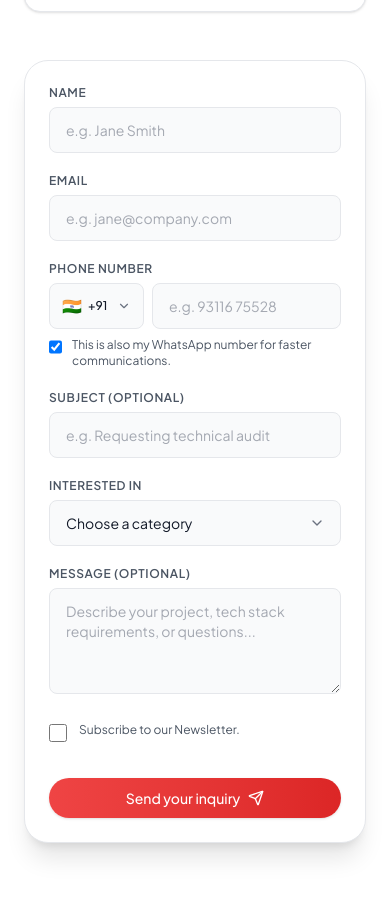
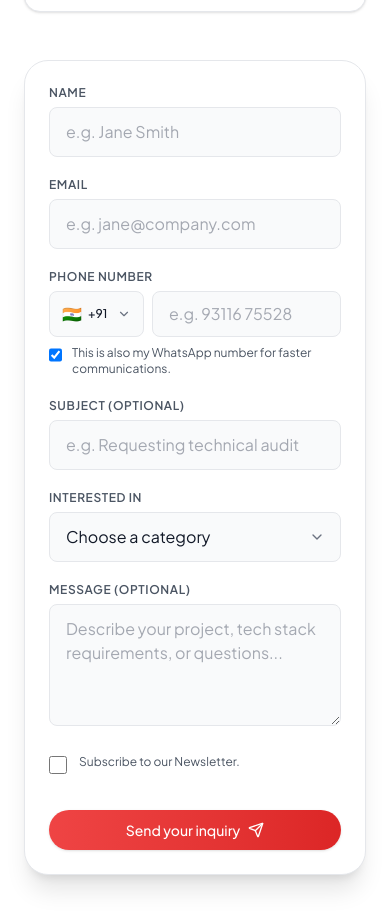
Before and after one commit to vishamanofficial/HPCLONE, a React (Vite) app: page /contact in a window 390 px wide. Shown: the part 963-1886 px from the top of the page. Built offline with nearby package versions, Linux system fonts and the light colour scheme.

Commit message:
feat: trying to fix iphone zoomm in issue

```diff
--- a/src/components/ui/Input.tsx
+++ b/src/components/ui/Input.tsx
@@ -32,7 +32,7 @@ export const Input = forwardRef<HTMLInputElement, InputProps>(
             type={type}
             aria-invalid={error ? "true" : "false"}
             aria-describedby={error ? `${inputId}-error` : undefined}
-            className={`w-full px-4 py-3 bg-surface border rounded-lg text-sm text-text-primary transition-all duration-300 placeholder:text-text-muted/60 focus:bg-card focus:border-primary focus:ring-1 focus:ring-primary ${
+            className={`w-full px-4 py-3 bg-surface border rounded-lg text-base md:text-sm text-text-primary transition-all duration-300 placeholder:text-text-muted/60 focus:bg-card focus:border-primary focus:ring-1 focus:ring-primary ${
               leftIcon ? "pl-11" : ""
             } ${
               error
--- a/src/components/ui/PhoneInput.tsx
+++ b/src/components/ui/PhoneInput.tsx
@@ -96,7 +96,7 @@ export const PhoneInput: React.FC<PhoneInputProps> = ({
             placeholder={placeholder}
             value={phone}
             onChange={handlePhoneChange}
-            className={`w-full px-4 py-3 bg-surface border rounded-lg text-sm text-text-primary transition-all duration-300 placeholder:text-text-muted/60 focus:bg-card focus:border-primary focus:ring-1 focus:ring-primary h-[46px] ${
+            className={`w-full px-4 py-3 bg-surface border rounded-lg text-base md:text-sm text-text-primary transition-all duration-300 placeholder:text-text-muted/60 focus:bg-card focus:border-primary focus:ring-1 focus:ring-primary h-[46px] ${
               error ? "border-red-500 ring-1 ring-red-500 focus:border-red-500 focus:ring-red-500" : "border-border"
             }`}
           />
@@ -114,7 +114,7 @@ export const PhoneInput: React.FC<PhoneInputProps> = ({
                 placeholder="Search country or code..."
                 value={searchQuery}
                 onChange={(e) => setSearchQuery(e.target.value)}
-                className="w-full bg-transparent text-xs text-text-primary border-none outline-none focus:outline-none focus:ring-0 focus:border-transparent focus-visible:outline-none focus-visible:ring-0 focus-visible:border-transparent [box-shadow:none] focus-visible:[box-shadow:none] placeholder:text-text-muted/50 py-1"
+                className="w-full bg-transparent text-base md:text-xs text-text-primary border-none outline-none focus:outline-none focus:ring-0 focus:border-transparent focus-visible:outline-none focus-visible:ring-0 focus-visible:border-transparent [box-shadow:none] focus-visible:[box-shadow:none] placeholder:text-text-muted/50 py-1"
               />
             </div>
 
--- a/src/components/ui/Select.tsx
+++ b/src/components/ui/Select.tsx
@@ -33,7 +33,7 @@ export const Select = forwardRef<HTMLSelectElement, SelectProps>(
             ref={ref}
             aria-invalid={error ? "true" : "false"}
             aria-describedby={error ? `${selectId}-error` : undefined}
-            className={`w-full px-4 py-3 bg-surface border rounded-lg text-sm text-text-primary transition-all duration-300 focus:bg-card focus:border-primary focus:ring-1 focus:ring-primary appearance-none ${
+            className={`w-full px-4 py-3 bg-surface border rounded-lg text-base md:text-sm text-text-primary transition-all duration-300 focus:bg-card focus:border-primary focus:ring-1 focus:ring-primary appearance-none ${
               error
                 ? "border-red-500 ring-1 ring-red-500 focus:border-red-500 focus:ring-red-500"
                 : "border-border"
--- a/src/components/ui/Textarea.tsx
+++ b/src/components/ui/Textarea.tsx
@@ -25,7 +25,7 @@ export const Textarea = forwardRef<HTMLTextAreaElement, TextareaProps>(
           rows={rows}
           aria-invalid={error ? "true" : "false"}
           aria-describedby={error ? `${textareaId}-error` : undefined}
-          className={`w-full px-4 py-3 bg-surface border rounded-lg text-sm text-text-primary transition-all duration-300 placeholder:text-text-muted/60 focus:bg-card focus:border-primary focus:ring-1 focus:ring-primary resize-y ${
+          className={`w-full px-4 py-3 bg-surface border rounded-lg text-base md:text-sm text-text-primary transition-all duration-300 placeholder:text-text-muted/60 focus:bg-card focus:border-primary focus:ring-1 focus:ring-primary resize-y ${
             error
               ? "border-red-500 ring-1 ring-red-500 focus:border-red-500 focus:ring-red-500"
               : "border-border"
--- a/src/pages/Home.tsx
+++ b/src/pages/Home.tsx
@@ -1000,7 +1000,7 @@ export const Home: React.FC = () => {
                       type="text"
                       id="form-name"
                       placeholder="Jane Doe"
-                      className={`w-full px-4 py-3 text-sm rounded-xl border bg-surface text-text-primary focus:outline-none focus:ring-2 focus:ring-primary/20 focus:border-primary transition-all ${
+                      className={`w-full px-4 py-3 text-base md:text-sm rounded-xl border bg-surface text-text-primary focus:outline-none focus:ring-2 focus:ring-primary/20 focus:border-primary transition-all ${
                         errors.name ? "border-red-500" : "border-border"
                       }`}
                       value={formData.name}
@@ -1020,7 +1020,7 @@ export const Home: React.FC = () => {
                       type="email"
                       id="form-email"
                       placeholder="jane@company.com"
-                      className={`w-full px-4 py-3 text-sm rounded-xl border bg-surface text-text-primary focus:outline-none focus:ring-2 focus:ring-primary/20 focus:border-primary transition-all ${
+                      className={`w-full px-4 py-3 text-base md:text-sm rounded-xl border bg-surface text-text-primary focus:outline-none focus:ring-2 focus:ring-primary/20 focus:border-primary transition-all ${
                         errors.email ? "border-red-500" : "border-border"
                       }`}
                       value={formData.email}
@@ -1060,11 +1060,11 @@ export const Home: React.FC = () => {
                     </div>
                   </div>
 
-                  <div>
+                   <div>
                     <label className="block text-xs font-bold text-text-secondary uppercase mb-1.5" htmlFor="form-budget">Est. Project Budget</label>
                     <select
                       id="form-budget"
-                      className="w-full px-4 py-3 text-sm rounded-xl border border-border bg-surface text-text-primary focus:outline-none focus:ring-2 focus:ring-primary/20 focus:border-primary transition-all"
+                      className="w-full px-4 py-3 text-base md:text-sm rounded-xl border border-border bg-surface text-text-primary focus:outline-none focus:ring-2 focus:ring-primary/20 focus:border-primary transition-all"
                       value={formData.budget}
                       onChange={(e) => setFormData({ ...formData, budget: e.target.value })}
                     >
@@ -1081,7 +1081,7 @@ export const Home: React.FC = () => {
                       id="form-message"
                       rows={3}
                       placeholder="Describe what you want to build (e.g. mobile app, web dashboard, SaaS architecture)..."
-                      className={`w-full px-4 py-3 text-sm rounded-xl border bg-surface text-text-primary focus:outline-none focus:ring-2 focus:ring-primary/20 focus:border-primary transition-all resize-none ${
+                      className={`w-full px-4 py-3 text-base md:text-sm rounded-xl border bg-surface text-text-primary focus:outline-none focus:ring-2 focus:ring-primary/20 focus:border-primary transition-all resize-none ${
                         errors.message ? "border-red-500" : "border-border"
                       }`}
                       value={formData.message}
```
